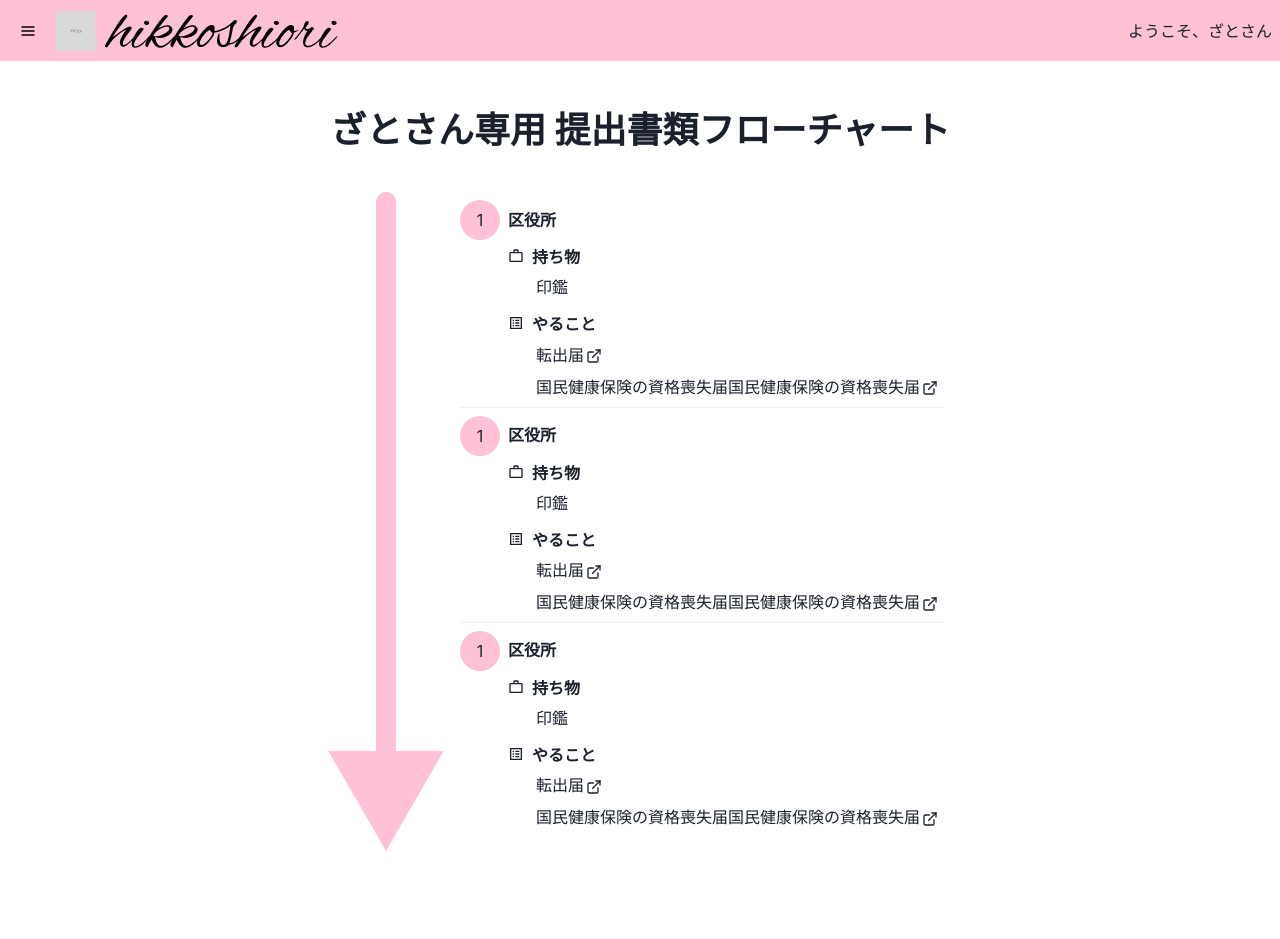
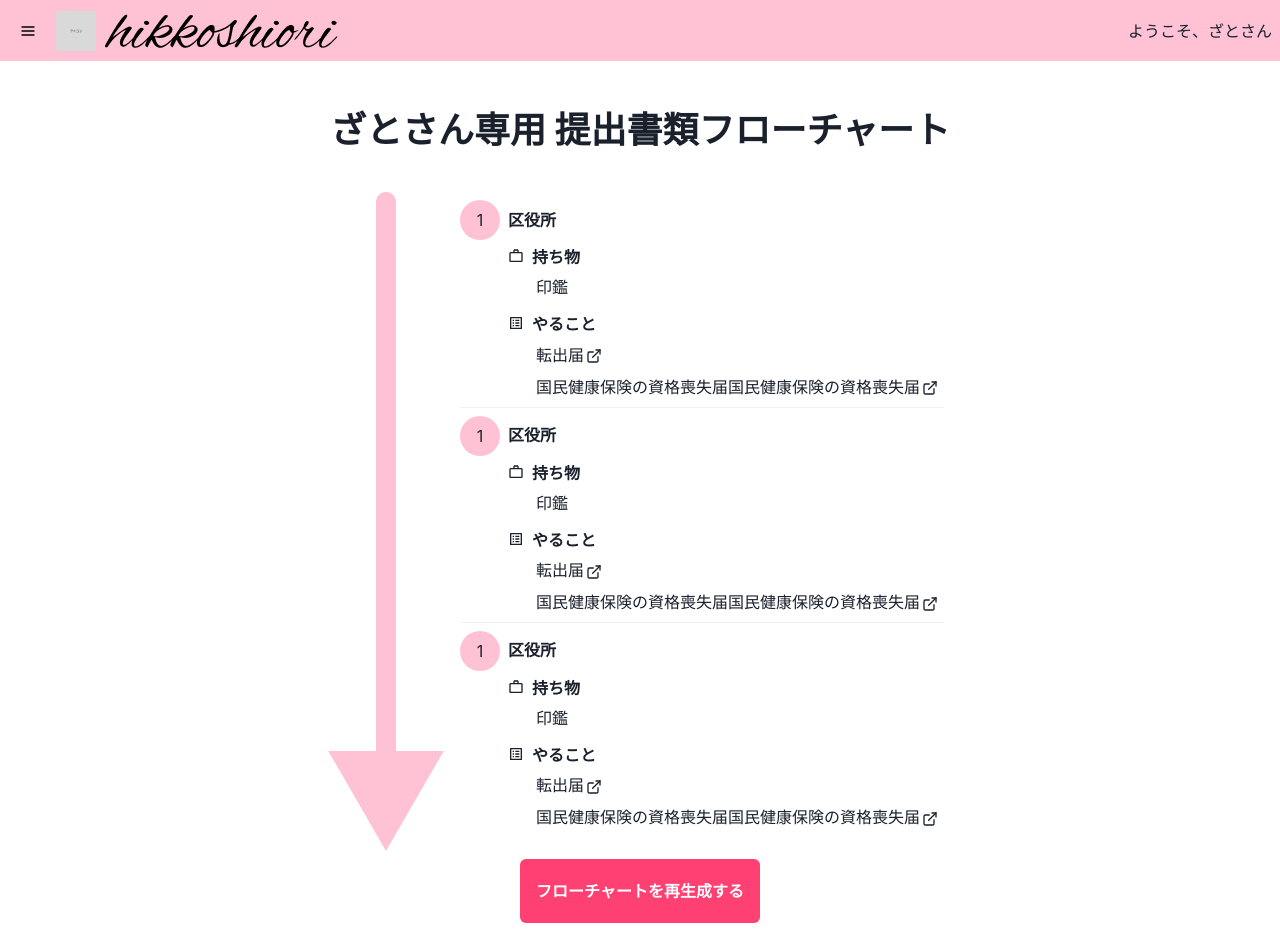
Before and after one commit to project-hikkoshiori/hikkoshiori, a Next.js app in the folder front/app/: page /submit-paper/result in a window 1280 px wide. Before the commit the page ends 867 px from the top, so only its background shows below. Built offline with nearby package versions, Linux system fonts and the light colour scheme.

Commit message:
add regenerate button

```diff
--- a/front/app/pages/submit-paper/result/index.tsx
+++ b/front/app/pages/submit-paper/result/index.tsx
@@ -1,4 +1,5 @@
-import { Box, Heading, HStack, VStack } from "@chakra-ui/react";
+import NextLink from "next/link";
+import { Button, Heading, HStack, VStack } from "@chakra-ui/react";
 import type { NextPage } from "next";
 import Image from "next/image";
 import arrowSrc from "../../../public/Arrow.png";
@@ -12,6 +13,11 @@ const PaperResult: NextPage = () => {
         <Image src={arrowSrc} alt="矢印" />
         <PaperResultList />
       </HStack>
+      <NextLink href="" passHref>
+        <Button as="a" colorScheme="brand" height="64px">
+          フローチャートを再生成する
+        </Button>
+      </NextLink>
     </VStack>
   );
 };
```
